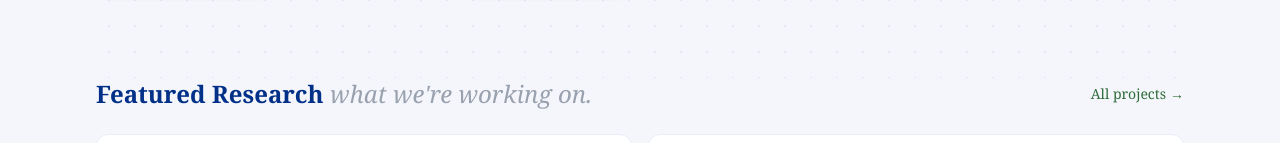
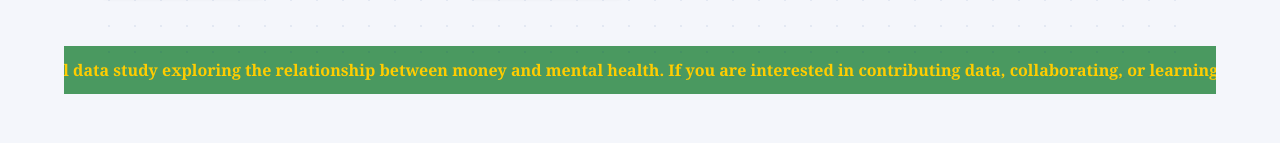
Before and after one commit to darasiemi/MoodMoney, a Next.js app: page / in a window 1280 px wide. Shown: the part 754-897 px from the top of the page. Built offline with nearby package versions, Linux system fonts and the light colour scheme.

Commit message:
added ticker to the home page

```diff
--- a/app/globals.css
+++ b/app/globals.css
@@ -23,6 +23,7 @@
 
   /* Accent — Forest Green (active states, success feedback) */
   --color-ucd-green:     #2F6B3A;
+  --color-ucd-green-700: #3e8a4d;
   --color-ucd-green-100: #deeee0;
   --color-ucd-green-50:  #f0f8f1;
 
@@ -67,6 +68,16 @@ html {
   scroll-behavior: smooth;
 }
 
+/* ── News ticker ─────────────────────────────────────────────────── */
+@keyframes ticker {
+  0%   { transform: translateX(0); }
+  100% { transform: translateX(-50%); }
+}
+
+.animate-ticker {
+  animation: ticker 30s linear infinite;
+}
+
 /* ── Hero dot-grid pattern ───────────────────────────────────────── */
 .hero-pattern {
   background-image: radial-gradient(
--- a/app/page.tsx
+++ b/app/page.tsx
@@ -1,18 +1,23 @@
 import { Hero } from "@/components/home/Hero";
 import { FeaturedProjects } from "@/components/home/FeaturedProjects";
 import { RecentNews } from "@/components/home/RecentNews";
+import { NewsTicker } from "@/components/layout/NewsTicker";
 import { getFeaturedProjects, getAllBlogPosts } from "@/lib/mdx";
-import { getFeaturedPublications, getNewsItems } from "@/lib/data";
+import { getFeaturedPublications, getNewsItems, getTickerItems } from "@/lib/data";
 
 export default function HomePage() {
   const projects = getFeaturedProjects();
   const publications = getFeaturedPublications();
   const posts = getAllBlogPosts();
   const news = getNewsItems();
+  const tickerItems = getTickerItems();
 
   return (
     <>
       <Hero />
+      <div className="-mx-4 sm:-mx-6 lg:-mx-8 -mt-8 mb-12">
+        <NewsTicker items={tickerItems} />
+      </div>
       <FeaturedProjects projects={projects} />
       <RecentNews publications={publications} posts={posts} news={news} />
     </>
--- /dev/null
+++ b/components/layout/NewsTicker.tsx
@@ -0,0 +1,28 @@
+"use client";
+
+interface NewsTickerProps {
+  items: string[];
+}
+
+export function NewsTicker({ items }: NewsTickerProps) {
+  if (items.length === 0) return null;
+
+  const repeated = [...items, ...items];
+
+  return (
+    <div className="w-full overflow-hidden py-3" style={{ backgroundColor: "#4a9960" }}>
+      <div className="flex animate-ticker" style={{ width: "max-content" }}>
+        {repeated.map((text, i) => (
+          <span
+            key={i}
+            className="inline-flex items-center gap-2 text-ucd-gold text-base font-bold flex-shrink-0"
+            style={{ paddingLeft: "3rem", paddingRight: "3rem" }}
+          >
+            <span className="text-white/60 mr-2">•</span>
+            {text}
+          </span>
+        ))}
+      </div>
+    </div>
+  );
+}
--- /dev/null
+++ b/content/ticker.json
@@ -0,0 +1,4 @@
+[
+  "We are currently recruiting participants and collaborators for our objective financial data study exploring the relationship between money and mental health. If you are interested in contributing data, collaborating, or learning more about the project, we would be delighted to hear from you",
+  "We will be presenting our latest work at the 2026 EAI International Conference on Pervasive Computing Technologies for Healthcare in Beijing, China."
+]
--- a/lib/data.ts
+++ b/lib/data.ts
@@ -30,6 +30,11 @@ export function getPeopleByRole(role: Person["role"]): Person[] {
   return getPeople().filter((p) => p.role === role);
 }
 
+export function getTickerItems(): string[] {
+  // eslint-disable-next-line @typescript-eslint/no-require-imports
+  return require("@/content/ticker.json") as string[];
+}
+
 export function getNewsItems(): NewsItem[] {
   // eslint-disable-next-line @typescript-eslint/no-require-imports
   const data = require("@/content/news.json") as NewsItem[];
```
